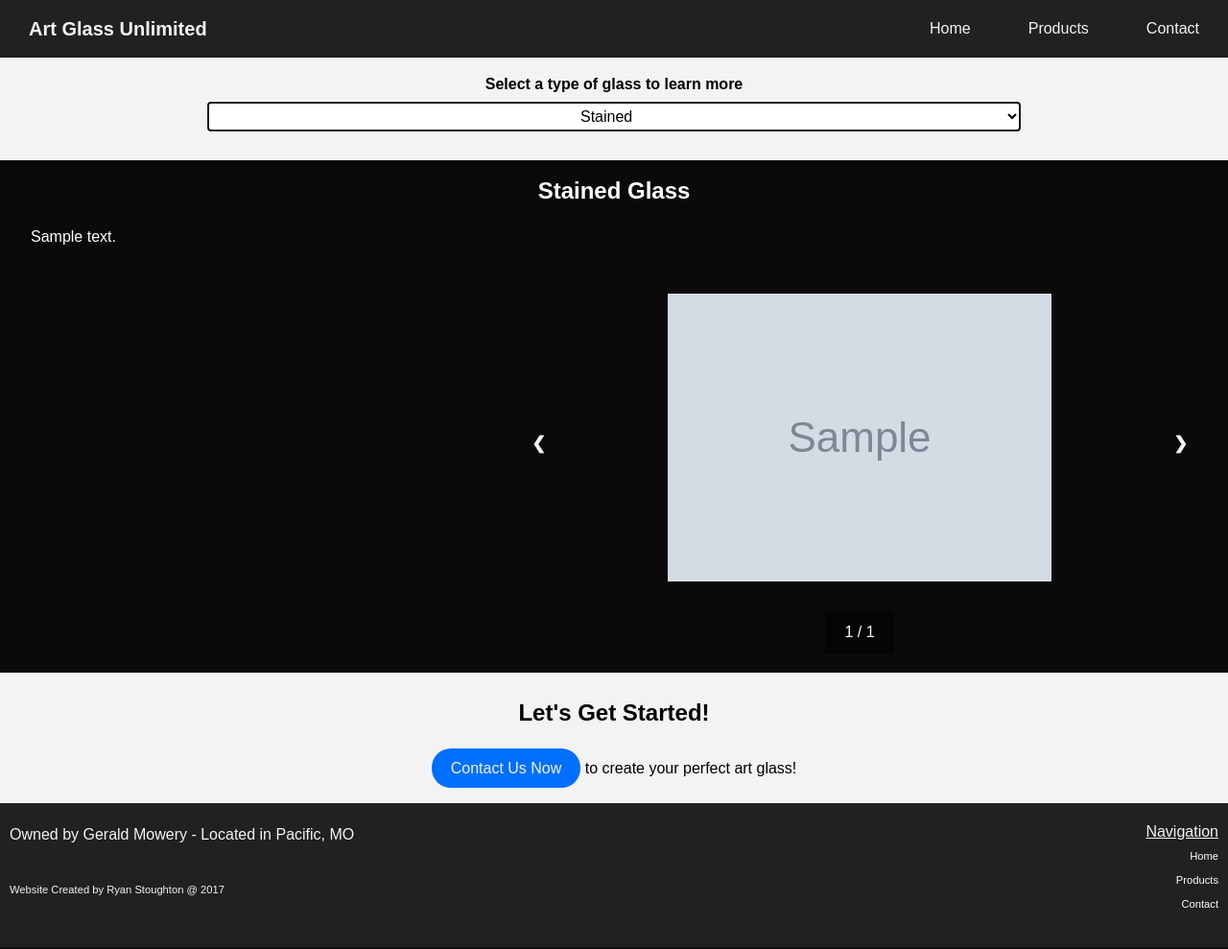
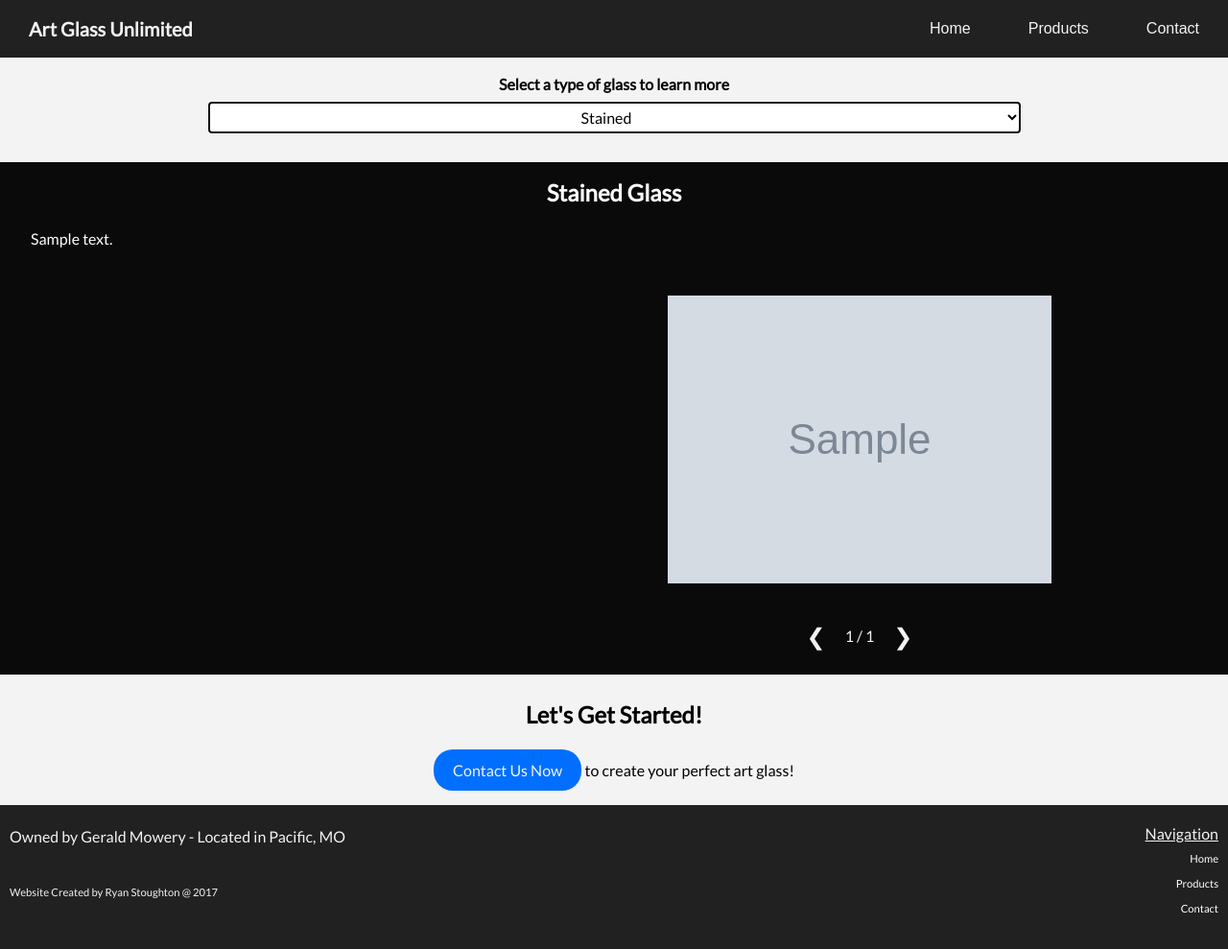
Before and after one commit to rds6y9/ArtGlassUnlimited_Website, a Django app: page /products in a window 1280 px wide. Shown: the whole page at 96% size. Run offline with Django 3.2, Linux system fonts and the light colour scheme; tables that the repository leaves empty hold one stand-in row (values such as "Sample post"); grey boxes marked "Sample" are stand-in pictures; some libraries are stand-ins or nearby versions.

Commit message:
Minor front end improvements. Created basic unittests to ensure correct url resolution.

```diff
--- a/core/static/core/css/main.css
+++ b/core/static/core/css/main.css
@@ -1,6 +1,6 @@
 /* CSS for core/base.html */
 * {
-  font-family: Sans-Serif;
+  font-family: "Lato", sans-serif;
   font-size: 20px; }
 
 html {
@@ -23,14 +23,13 @@ body {
     overflow: hidden;
     z-index: 9001; }
     body header #header-container {
-      max-width: 1500px;
+      max-width: 1550px;
       height: 60px;
       margin: 0 auto; }
       body header #header-container #logo {
         display: inline-block;
         float: left; }
         body header #header-container #logo h1 {
-          font-family: Sans-Serif;
           font-size: 20px;
           line-height: 60px;
           padding: 0px 30px; }
@@ -66,7 +65,6 @@ body {
             border-bottom: 1px solid #0a0a0a; }
             body header #header-container #dropdown-nav-menu ul li a {
               display: block;
-              font-family: Arial;
               text-decoration: none;
               color: #0a0a0a;
               padding: 10px 0px; }
@@ -82,7 +80,7 @@ body {
     background-color: #f3f3f3; }
     body #main-container #content {
       width: 100%;
-      max-width: 1500px;
+      max-width: 1550px;
       padding-top: 60px;
       padding-bottom: 249px;
       margin: 0 auto; }
--- a/core/static/core/sass/_variables.scss
+++ b/core/static/core/sass/_variables.scss
@@ -29,8 +29,12 @@ $h1-size: 1.5em;
 ///////// Breakpoints ///////////////////
 $min-width: 320px;
 $header-collapse: 620px;
-$max-content-width: 1500px;
+$max-content-width: 1550px;
 
 // For Products Page //
 $desktop-style-products-width: 1200px;
 /////////////////////////////////////////
+
+//////////// FONTS /////////////////////
+$standard-font-set: 'Lato', sans-serif;
+////////////////////////////////////////
--- a/core/static/core/sass/main.scss
+++ b/core/static/core/sass/main.scss
@@ -3,7 +3,7 @@
 @import "variables";
 
 * {
-	font-family: Sans-Serif;
+	font-family: $standard-font-set;
 	font-size: 20px;
 }
 
@@ -39,7 +39,7 @@ body {
 				float: left;
 
 				h1 {
-					font-family: Sans-Serif;
+					// font-family: Sans-Serif;
 					font-size: 20px;
 					line-height: $header-height;
 					padding: 0px 30px;
@@ -87,7 +87,7 @@ body {
 
 						a {
 							display: block;
-							font-family: Arial;
+							// font-family: Arial;
 							text-decoration: none;
 							color: $base-black;
 							padding: 10px 0px;
--- a/core/templates/core/base.html
+++ b/core/templates/core/base.html
@@ -13,6 +13,10 @@
 			{% endblock %}
 
 			{% block head_title %}
+			{% endblock %}
+
+			{% block head_font_links %}
+				<link href="https://fonts.googleapis.com/css?family=Lato" rel="stylesheet">
 			{% endblock %}
 
 			{% block head_resetsheet %}
--- a/home/static/home/css/products.css
+++ b/home/static/home/css/products.css
@@ -1,3 +1,6 @@
+* {
+  font-family: "Lato", sans-serif; }
+
 img {
   max-width: 100%;
   max-height: 100%;
@@ -30,7 +33,6 @@ img {
   .product-container #Stained #stained-wrapper {
     margin: 0 auto;
     color: white;
-    font-family: Arial;
     text-align: center; }
     .product-container #Stained #stained-wrapper h1 {
       font-size: 1.5em;
@@ -57,7 +59,6 @@ img {
   .product-container #Etched #etched-wrapper {
     margin: 0 auto;
     color: white;
-    font-family: Arial;
     text-align: center; }
     .product-container #Etched #etched-wrapper h1 {
       font-size: 1.5em;
@@ -84,7 +85,6 @@ img {
   .product-container #Faceted #faceted-wrapper {
     margin: 0 auto;
     color: white;
-    font-family: Arial;
     text-align: center; }
     .product-container #Faceted #faceted-wrapper h1 {
       font-size: 1.5em;
@@ -109,30 +109,34 @@ img {
         position: relative; }
       .product-container #Faceted #faceted-wrapper #faceted-carousel .shown-slide {
         display: block; }
-  .product-container .prev, .product-container .next {
-    cursor: pointer;
+  .product-container .counter {
     position: absolute;
-    top: 47%;
-    padding: 10px;
-    font-size: 18px;
-    color: #f3f3f3;
-    font-weight: bold;
-    user-select: none;
-    background-color: rgba(10, 10, 10, 0.9); }
-  .product-container .prev {
-    left: 0; }
-  .product-container .next {
-    right: 0; }
-  .product-container .counter {
-    display: inline-block;
-    position: absolute;
-    bottom: 0;
     left: 50%;
     transform: translateX(-50%);
-    padding: 6px 20px;
-    background-color: rgba(0, 0, 0, 0.5); }
-    .product-container .counter * {
-      display: inline; }
+    bottom: 0;
+    color: #f3f3f3;
+    background-color: rgba(10, 10, 10, 0.9); }
+    .product-container .counter .prev, .product-container .counter .next {
+      display: inline;
+      user-select: none;
+      cursor: pointer !important;
+      font-size: 1.5em;
+      padding: 0 12px;
+      bottom: 0;
+      color: #f3f3f3;
+      line-height: 40px;
+      z-index: 9000; }
+    .product-container .counter .prev {
+      float: left;
+      padding-right: 20px; }
+    .product-container .counter .next {
+      float: right;
+      padding-left: 20px; }
+    .product-container .counter .slide-tracker-container {
+      display: inline-block;
+      padding-top: 4px; }
+      .product-container .counter .slide-tracker-container .numerator, .product-container .counter .slide-tracker-container .denominator, .product-container .counter .slide-tracker-container .im-lazy {
+        display: inline; }
   .product-container .clearfix {
     width: 100%;
     height: 100%;
--- a/home/static/home/sass/products.scss
+++ b/home/static/home/sass/products.scss
@@ -1,5 +1,8 @@
 @import "../../../../core/static/core/sass/variables";
 
+* {
+	font-family: $standard-font-set;
+}
 
 img {
 	max-width: 100%;
@@ -51,7 +54,6 @@ img {
 		#stained-wrapper {
 			margin: 0 auto;
 			color: white;
-			font-family: Arial;
 			text-align: center;
 
 			h1 {
@@ -94,7 +96,6 @@ img {
 		#etched-wrapper {
 			margin: 0 auto;
 			color: white;
-			font-family: Arial;
 			text-align: center;
 
 			h1 {
@@ -136,7 +137,6 @@ img {
 		#faceted-wrapper {
 			margin: 0 auto;
 			color: white;
-			font-family: Arial;
 			text-align: center;
 
 			h1 {
@@ -174,37 +174,43 @@ img {
 		}
 	}
 
+	.counter {
+		position: absolute;
+		left: 50%;
+		transform: translateX(-50%);
+		bottom: 0;
+		color: $base-white;
+		background-color: $base-black-transparent;
+
 		.prev, .next {
-	    cursor: pointer;
-	    position: absolute;
-	    top: 47%;
-	    padding: 10px;
-	    font-size: 18px;
+			display: inline;
+			user-select: none;
+			cursor: pointer !important;
+			font-size: 1.5em;
+			padding: 0 12px;
+			bottom: 0;
 			color: $base-white;
-	    font-weight: bold;
-	    user-select: none;
-	    background-color: $base-black-transparent;
+			line-height: 40px;
+			z-index: 9000;
 		}
 
 		.prev {
-	    left: 0;
+			float: left;
+			padding-right: 20px;
 		}
 
 		.next {
-	    right: 0;
+			float: right;
+			padding-left: 20px;
 		}
 
-	.counter {
+		.slide-tracker-container {
 			display: inline-block;
-		position: absolute;
-		bottom: 0;
-		left: 50%;
-   		transform: translateX(-50%);
-		padding: 6px 20px;
-		background-color: rgba(0,0,0,0.5);
+			padding-top: 4px;
 
-		* {
+			.numerator, .denominator, .im-lazy {
 				display: inline;
+			}
 		}
 	}
 
--- a/home/templates/products.html
+++ b/home/templates/products.html
@@ -27,15 +27,17 @@
 					<img src="{{ stained_slide.image.url }}" class="stained-slides" />
 				{% endfor %}
 				{% if stained_slides %}
+  					<div class="counter">
   						<a class="prev" onclick="plusSlides(-1)">&#10094;</a>
   						<a class="next" onclick="plusSlides(1)">&#10095;</a>
-  					<div class="counter">
+  						<div class="slide-tracker-container">
   							<p class="numerator" id="stained-numerator">1</p>
-  						 /
+  							<p class="im-lazy">/</p>
   							<p class="denominator">{{ stained_slides.count }}</p>
   						</div>
+  					</div>
   				{% endif %}
-  				</div> <!-- End of testing -->
+  				</div> <!-- End of stained-carousel -->
 			</div>
 		</div> <!-- End of stained-wrapper -->
 	</div> <!-- End of Stained -->
@@ -48,12 +50,14 @@
 					<img src="{{ etched_slide.image.url }}" class="etched-slides" />
 				{% endfor %}
 				{% if etched_slides %}
+  					<div class="counter">
   						<a class="prev" onclick="plusSlides(-1)">&#10094;</a>
   						<a class="next" onclick="plusSlides(1)">&#10095;</a>
-  					<div class="counter">
+  						<div class="slide-tracker-container">
   							<p class="numerator" id="etched-numerator">1</p>
-  						/
+  							<p class="im-lazy">/</p>
   							<p class="denominator">{{ etched_slides.count }}</p>
+  						</div>
   					</div>
   				{% endif %}
 			</div>
@@ -69,12 +73,14 @@
 						<img src="{{ faceted_slide.image.url }}" class="faceted-slides" />
 					{% endfor %}
 					{% if faceted_slides %}
+  						<div class="counter">
   							<a class="prev" onclick="plusSlides(-1)">&#10094;</a>
   							<a class="next" onclick="plusSlides(1)">&#10095;</a>
-  						<div class="counter">
+  							<div class="slide-tracker-container">
   								<p class="numerator" id="faceted-numerator">1</p>
-  							/
+  								<p class="im-lazy">/</p>
   								<p class="denominator">{{ faceted_slides.count }}</p>
+  							</div>
   						</div>
   					{% endif %}
 				</div>
--- a/mySite/settings.py
+++ b/mySite/settings.py
@@ -83,6 +83,9 @@ DATABASES = {
         'PASSWORD': 'hamandcheese',
         'HOST': 'localhost',
         'PORT': '',     # default of 5432
+        'TEST': {
+            'NAME': 'agutestdb',
+        }
     }
 }
 
```
Also changed, not shown: home/static/home/css/home.css (+4 -4 lines), home/static/home/sass/home.scss (+7 -3 lines), home/tests.py (+31 -1 lines), 3 other files. Lines whose indentation alone changed are shown as unchanged.
